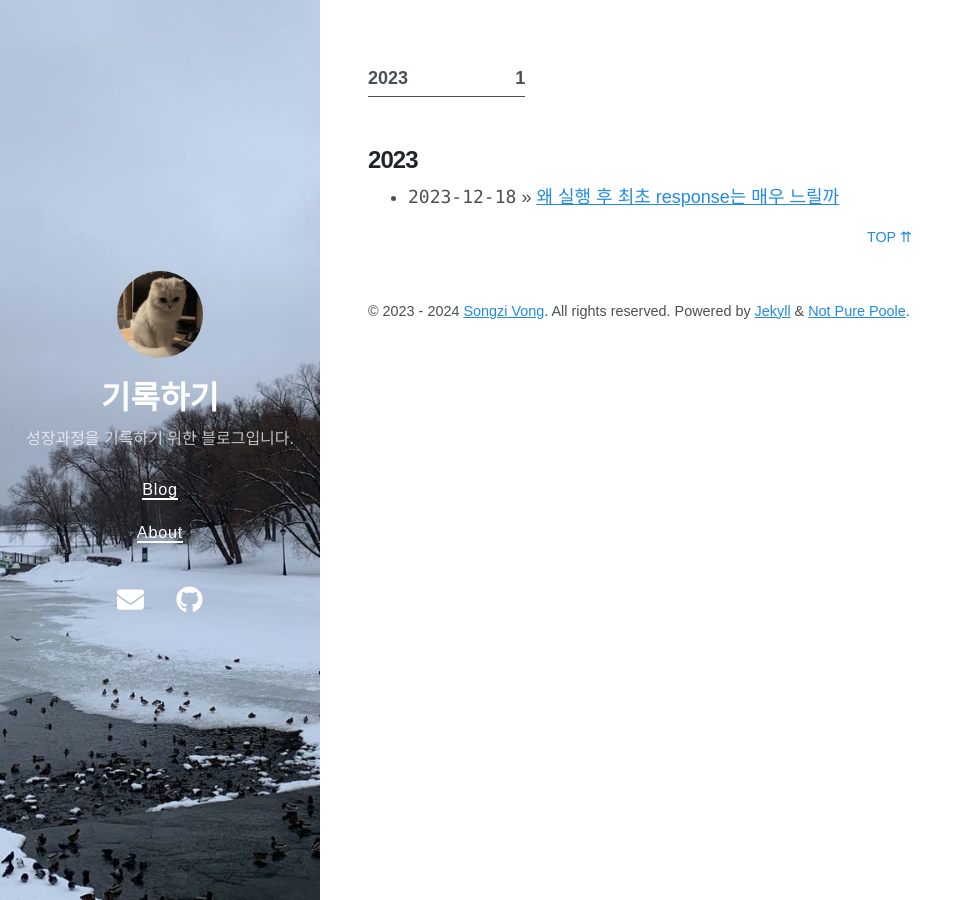
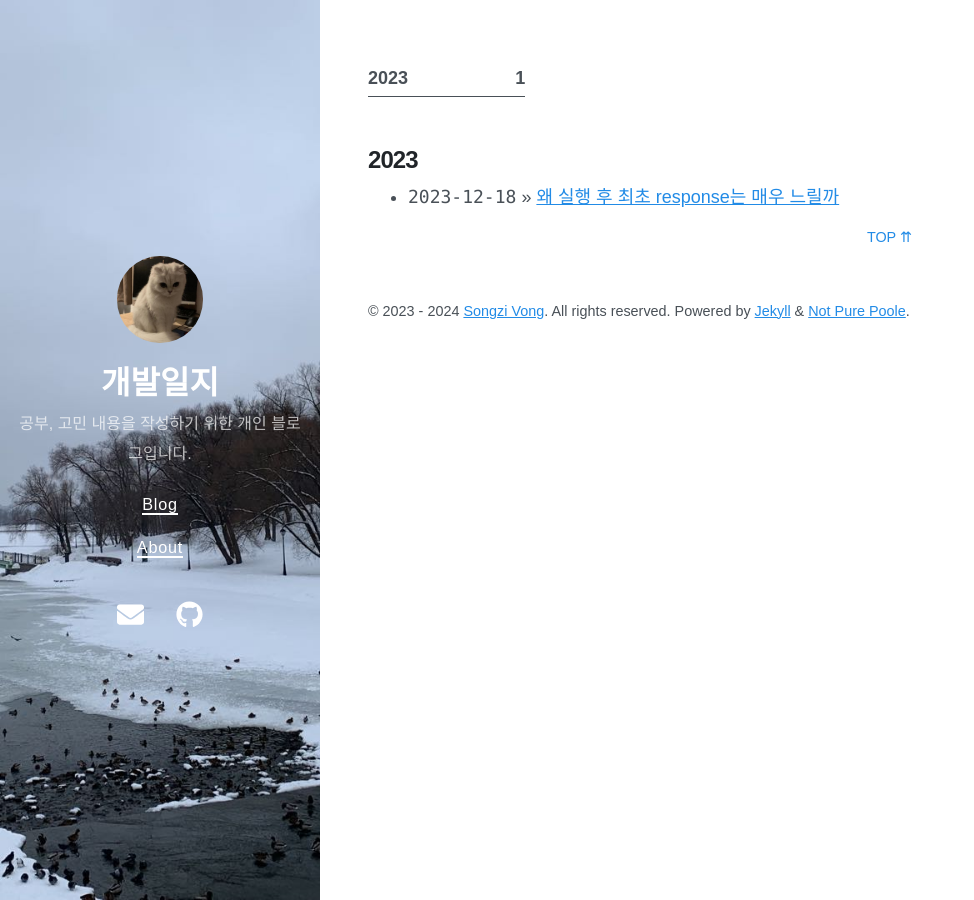
Before and after one commit to sykimtropical/tropical.github.io, a Jekyll site: the page built from index.markdown, in a window 1280 px wide. Shown: the whole page, without its empty margins (0-974 px from the left). Built offline with Jekyll 4.4.1, drawn with Linux system fonts in a browser that asks for light colours; nearby versions of some CDN libraries; some web fonts are replaced; the list of posts is cut into pages by our own code.

Commit message:
블로그 이름 수정

```diff
--- a/_config.yml
+++ b/_config.yml
@@ -1,6 +1,6 @@
 # Setup
-title: 기록하기
-description: 성장과정을 기록하기 위한 블로그입니다.
+title: 개발일지
+description: 공부, 고민 내용을 작성하기 위한 개인 블로그입니다.
 url: https://sykimtropical.github.io
 avatar: /avatar.jpeg
 paginate: 5
```
